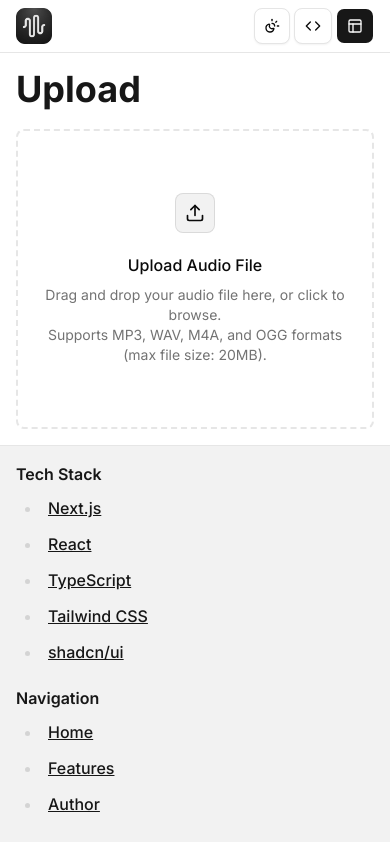
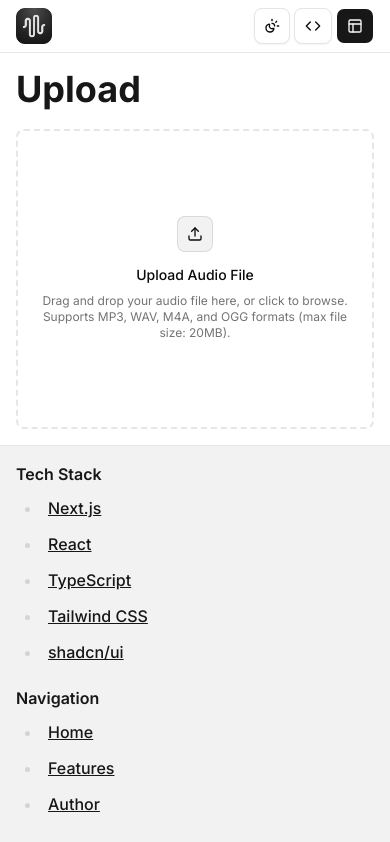
Before and after one commit to tasha-dev/tagtune, a Next.js app: page /app in a window 390 px wide. Shown: the top 842 px of the page. Built offline with nearby package versions, Linux system fonts and the light colour scheme.

Commit message:
added the whole logic of the upload section in app page

```diff
--- a/app/app/page.tsx
+++ b/app/app/page.tsx
@@ -1,7 +1,7 @@
 import type { Metadata } from "next";
 import Footer from "@/component/footer";
 import Header from "@/component/header";
-import Dropzone from "@/component/dropzone";
+import AppContainer from "@/component/container/appContainer";
 
 export const metadata: Metadata = {
   title: "App",
@@ -15,7 +15,7 @@ export default function AppPage() {
         <div className="prose prose-neutral dark:prose-invert max-w-full w-full mb-5">
           <h1>Upload</h1>
         </div>
-        <Dropzone />
+        <AppContainer />
       </section>
       <Footer />
     </>
--- a/component/audioFile.tsx
+++ b/component/audioFile.tsx
@@ -18,7 +18,7 @@ export default function AudioFile({ file, className }: AudioFileProps) {
         <Button size="icon" className={"shrink-0"}>
           <Play className="fill-current" />
         </Button>
-        <div className="flex-1">
+        <div className="flex-1 overflow-hidden">
           <span className="font-heading text-sm leading-normal font-medium block truncate">
             {file.name}
           </span>
--- /dev/null
+++ b/component/container/appContainer.tsx
@@ -0,0 +1,22 @@
+"use client";
+
+import filesStore from "@/store/files";
+import Dropzone from "../dropzone";
+import AudioFile from "../audioFile";
+
+export default function AppContainer() {
+  const { files, addFilesArray } = filesStore();
+
+  return (
+    <>
+      <Dropzone onFilesChange={addFilesArray} />
+      {files.length !== 0 && (
+        <div className="mt-5 space-y-3">
+          {files.map((item, index) => (
+            <AudioFile key={index} file={item} />
+          ))}
+        </div>
+      )}
+    </>
+  );
+}
--- a/component/dropzone.tsx
+++ b/component/dropzone.tsx
@@ -5,23 +5,17 @@ import { DropzoneProps } from "@/type/component";
 import { Upload } from "lucide-react";
 import { useDropzone } from "react-dropzone";
 import { toast } from "sonner";
-import AudioFile from "./audioFile";
 
-export default function Dropzone({
-  className,
-  files,
-  onFilesChange,
-}: DropzoneProps) {
+export default function Dropzone({ className, onFilesChange }: DropzoneProps) {
   const {
     getRootProps,
     getInputProps,
     isFileDialogActive,
     isDragAccept,
     isDragReject,
-    acceptedFiles,
   } = useDropzone({
     maxSize: mbToBytes(20),
-    onDropAccepted: (files) => onFilesChange?.(files),
+    onDrop: (files) => onFilesChange?.(files),
     onError: (error) => {
       toast.error(error.name);
     },
@@ -31,7 +25,6 @@ export default function Dropzone({
   });
 
   return (
-    <>
     <div>
       <input {...getInputProps()} />
       <div
@@ -39,35 +32,23 @@ export default function Dropzone({
         data-focused={isFileDialogActive || isDragAccept}
         data-error={isDragReject}
         className={cn(
-            "bg-card text-card-foreground rounded-md border-2 border-dashed border-current/10 min-h-[300px] cursor-pointer",
+          "bg-card text-card-foreground rounded-md border-2 border-dashed border-current/10 min-h-[300px] cursor-pointer overflow-hidden",
           "flex p-4 items-center justify-center flex-col hover:border-current/30 transition-all duration-500",
           "data-[focused=true]:border-current/50 data-[error=true]:text-destructive",
           className,
         )}
       >
-          <div className="size-10 flex items-center justify-center rounded-md border mb-5 bg-current/5 border-current/10">
-            <Upload className="size-5" />
+        <div className="lg:size-10 size-9 flex items-center justify-center rounded-md border lg:mb-5 mb-3 bg-current/5 border-current/10">
+          <Upload className="lg:size-5 size-4" />
         </div>
-          <span className="font-heading text-base leading-normal font-medium text-center block truncate mb-2">
-            {acceptedFiles.length === 0
-              ? isDragAccept
-                ? "Drop the file"
-                : "Upload Audio File"
-              : `${acceptedFiles.length} Audio files`}
+        <span className="font-heading lg:text-base text-sm leading-normal font-medium text-center block truncate mb-2">
+          {isDragAccept ? "Drop the file" : "Upload Audio File"}
         </span>
-          <p className="text-sm text-muted-foreground text-center">
+        <p className="lg:text-sm text-xs text-muted-foreground text-center">
           Drag and drop your audio file here, or click to browse. <br />{" "}
           Supports MP3, WAV, M4A, and OGG formats (max file size: 20MB).
         </p>
       </div>
     </div>
-      {acceptedFiles.length !== 0 && (
-        <div className="mt-5 space-y-4">
-          {acceptedFiles.map((item, index) => (
-            <AudioFile key={index} file={item} />
-          ))}
-        </div>
-      )}
-    </>
   );
 }
--- a/package.json
+++ b/package.json
@@ -21,7 +21,8 @@
     "shadcn": "^4.13.1",
     "sonner": "^2.0.7",
     "tailwind-merge": "^3.6.0",
-    "tw-animate-css": "^1.4.0"
+    "tw-animate-css": "^1.4.0",
+    "zustand": "^5.0.14"
   },
   "devDependencies": {
     "@tailwindcss/postcss": "^4",
--- /dev/null
+++ b/store/files.ts
@@ -0,0 +1,41 @@
+import { FilesStoreType, FileStoreMediaType } from "@/type/store";
+import { create } from "zustand";
+import { persist } from "zustand/middleware";
+
+const filesStore = create<FilesStoreType>()(
+  persist(
+    (set, get) => ({
+      files: [],
+      addFilesArray: (files) => {
+        set((state) => ({
+          files: [
+            ...state.files,
+            ...files.map(
+              (item) =>
+                Object.assign(item, {
+                  id: crypto.randomUUID(),
+                }) as FileStoreMediaType,
+            ),
+          ],
+        }));
+      },
+      removeFile: (id) => {
+        const filesCopy = [...get().files];
+        const filesToSet = filesCopy.filter((item) => item.id !== id);
+        set({
+          files: filesToSet,
+        });
+      },
+      clearFiles: () => {
+        set({
+          files: [],
+        });
+      },
+    }),
+    {
+      name: "files-store", // localStorage key
+    },
+  ),
+);
+
+export default filesStore;
--- a/type/component.ts
+++ b/type/component.ts
@@ -14,7 +14,6 @@ export interface ErrorPageProps {
 export interface DropzoneProps {
   className?: string;
   onFilesChange?: (files: File[]) => void;
-  files?: File[];
 }
 
 export interface AudioFileProps {
--- /dev/null
+++ b/type/store.ts
@@ -0,0 +1,15 @@
+export interface FileStoreMediaType extends File {
+  id: string;
+}
+
+export interface FilesStoreType {
+  files: FileStoreMediaType[];
+  addFilesArray: (file: File[]) => void;
+  removeFile: (id: string) => void;
+  clearFiles: () => void;
+}
+
+export interface PlaybackStoreType {
+  currentPlayingID?: string;
+  togglePlay: (id: string) => void;
+}
```
Also changed, not shown: 1 other file (tests, documents, lock files or other folders). Lines whose indentation alone changed are shown as unchanged.
